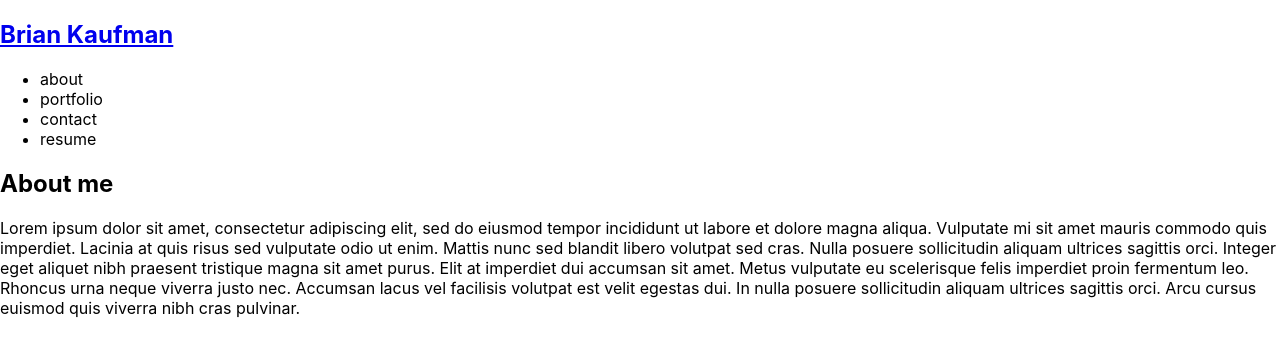
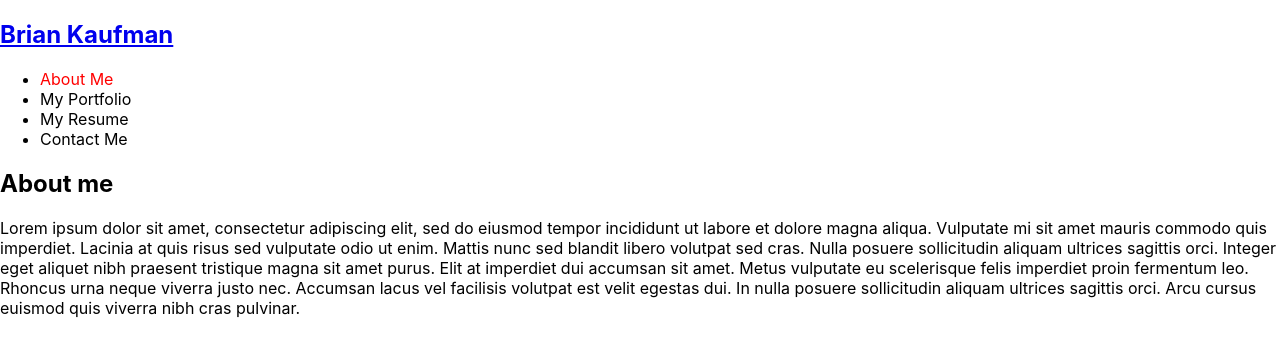
Before and after one commit to bpkaufman4/my-portfolio, a React (Create React App) app: page / in a window 1280 px wide. Shown: the top 356 px of the page. Built offline with nearby package versions, Linux system fonts and the light colour scheme.

Commit message:
different pages render upon nav click, navs show when active

```diff
--- a/src/App.js
+++ b/src/App.js
@@ -1,17 +1,45 @@
-import React from 'react';
-import About from './components/About'
+import React, { useState } from 'react';
 import Nav from './components/Nav'
 import './App.css';
+import About from './components/About';
+import Portfolio from './components/Portfolio';
+import Contact from './components/Contact';
+import Resume from './components/Resume';
 
 function App() {
+  const [contactSelected, setContactSelected] = useState(false);
+  const [resumeSelected, setResumeSelected] = useState(false);
+  const [portfolioSelected, setPortfolioSelected] = useState(false);
+  const [aboutSelected, setAboutSelected] = useState(true);
+
+
+
   return (
     <div>
-      <Nav></Nav>
+      <Nav
+        setAboutSelected={setAboutSelected}
+        setContactSelected={setContactSelected}
+        setPortfolioSelected={setPortfolioSelected}
+        setResumeSelected={setResumeSelected}></Nav>
       <main>
-        <About></About>
+        {contactSelected ? (
+          <Contact></Contact>
+        ) : resumeSelected ? (
+          <Resume></Resume>
+        ) : portfolioSelected ? (
+          <Portfolio></Portfolio>
+        ) : aboutSelected ? (
+          <About></About>
+        ) : (
+          <About></About>
+        )}
       </main>
     </div>
   );
+
+
 }
 
+
+
 export default App;
--- /dev/null
+++ b/src/components/Contact/index.js
@@ -0,0 +1,12 @@
+import React from "react";
+
+function Contact() {
+    return (
+        <section className="my-5">
+            <h1>Contact me</h1>
+            <p>Lorem ipsum dolor sit amet, consectetur adipiscing elit, sed do eiusmod tempor incididunt ut labore et dolore magna aliqua. Vulputate mi sit amet mauris commodo quis imperdiet. Lacinia at quis risus sed vulputate odio ut enim. Mattis nunc sed blandit libero volutpat sed cras. Nulla posuere sollicitudin aliquam ultrices sagittis orci. Integer eget aliquet nibh praesent tristique magna sit amet purus. Elit at imperdiet dui accumsan sit amet. Metus vulputate eu scelerisque felis imperdiet proin fermentum leo. Rhoncus urna neque viverra justo nec. Accumsan lacus vel facilisis volutpat est velit egestas dui. In nulla posuere sollicitudin aliquam ultrices sagittis orci. Arcu cursus euismod quis viverra nibh cras pulvinar.</p>
+        </section>
+    );
+}
+
+export default Contact;
--- a/src/components/Nav/index.js
+++ b/src/components/Nav/index.js
@@ -1,16 +1,61 @@
 import React from "react";
 
-function Nav() {
-    const links = [
-        {name: "about", description: "Information about who I am, where I came from, and what I'm doing now."},
-        {name: "portfolio", description: "Links to web sites and applications that I have worked on."},
-        {name: "contact", description: "A form to fill out to contact me."},
-        {name: "resume", description: "My resume."}
-    ]
+function Nav(props) {
+    const {
+        setAboutSelected,
+        setContactSelected,
+        setPortfolioSelected,
+        setResumeSelected
+    } = props;
 
-    function linkSelected(name) {
-        console.log(`${name} clicked`);
+    var aboutEl = document.getElementById('about');
+    var portfolioEl = document.getElementById('portfolio');
+    var contactEl = document.getElementById('contact');
+    var resumeEl = document.getElementById('resume');
+
+    var activate = function(activeLink) {
+        activeLink.classList.add('active');
+    };
+
+    var inactive = function(link1, link2, link3) {
+        link1.classList.remove('active');
+        link2.classList.remove('active');
+        link3.classList.remove('active');
     }
+
+    const clickContact = function() {
+        setContactSelected(true);
+        setResumeSelected(false);
+        setPortfolioSelected(false);
+        setAboutSelected(false);
+        activate(contactEl);
+        inactive(resumeEl, portfolioEl, aboutEl);
+      }
+      const clickResume = function() {
+        setContactSelected(false);
+        setResumeSelected(true);
+        setPortfolioSelected(false);
+        setAboutSelected(false);
+        activate(resumeEl);
+        inactive(contactEl, portfolioEl, aboutEl);
+      }
+      const clickPortfolio = function() {
+        setContactSelected(false);
+        setResumeSelected(false);
+        setPortfolioSelected(true);
+        setAboutSelected(false);
+        activate(portfolioEl);
+        inactive(resumeEl, contactEl, aboutEl);
+      }
+      const clickAbout = function() {
+        setContactSelected(false);
+        setResumeSelected(false);
+        setPortfolioSelected(false);
+        setAboutSelected(true);
+        activate(aboutEl);
+        inactive(resumeEl, portfolioEl, contactEl);
+      }
+
 
     return (
         <header>
@@ -19,9 +64,10 @@ function Nav() {
             </h2>
             <nav>
                 <ul>
-                    {links.map((link) => (
-                        <li className="nav-link" key={link.name}><span onClick={() => linkSelected(link.name)}>{link.name}</span></li>
-                    ))}
+                    <li><span class={'link active'} id={"about"} onClick={clickAbout}>About Me</span></li>
+                    <li><span class={'link'} id={"portfolio"} onClick={clickPortfolio}>My Portfolio</span></li>
+                    <li><span class={'link'} id={"resume"} onClick={clickResume}>My Resume</span></li>
+                    <li><span class={'link'} id={"contact"} onClick={clickContact}>Contact Me</span></li>
                 </ul>
             </nav>
         </header>
--- /dev/null
+++ b/src/components/Portfolio/index.js
@@ -0,0 +1,12 @@
+import React from "react";
+
+function Portfolio() {
+    return (
+        <section className="my-5">
+            <h1>My portfolio</h1>
+            <p>Lorem ipsum dolor sit amet, consectetur adipiscing elit, sed do eiusmod tempor incididunt ut labore et dolore magna aliqua. Vulputate mi sit amet mauris commodo quis imperdiet. Lacinia at quis risus sed vulputate odio ut enim. Mattis nunc sed blandit libero volutpat sed cras. Nulla posuere sollicitudin aliquam ultrices sagittis orci. Integer eget aliquet nibh praesent tristique magna sit amet purus. Elit at imperdiet dui accumsan sit amet. Metus vulputate eu scelerisque felis imperdiet proin fermentum leo. Rhoncus urna neque viverra justo nec. Accumsan lacus vel facilisis volutpat est velit egestas dui. In nulla posuere sollicitudin aliquam ultrices sagittis orci. Arcu cursus euismod quis viverra nibh cras pulvinar.</p>
+        </section>
+    );
+}
+
+export default Portfolio;
--- /dev/null
+++ b/src/components/Resume/index.js
@@ -0,0 +1,12 @@
+import React from "react";
+
+function Resume() {
+    return (
+        <section className="my-5">
+            <h1>My Resume</h1>
+            <p>Lorem ipsum dolor sit amet, consectetur adipiscing elit, sed do eiusmod tempor incididunt ut labore et dolore magna aliqua. Vulputate mi sit amet mauris commodo quis imperdiet. Lacinia at quis risus sed vulputate odio ut enim. Mattis nunc sed blandit libero volutpat sed cras. Nulla posuere sollicitudin aliquam ultrices sagittis orci. Integer eget aliquet nibh praesent tristique magna sit amet purus. Elit at imperdiet dui accumsan sit amet. Metus vulputate eu scelerisque felis imperdiet proin fermentum leo. Rhoncus urna neque viverra justo nec. Accumsan lacus vel facilisis volutpat est velit egestas dui. In nulla posuere sollicitudin aliquam ultrices sagittis orci. Arcu cursus euismod quis viverra nibh cras pulvinar.</p>
+        </section>
+    );
+}
+
+export default Resume;
--- a/src/index.css
+++ b/src/index.css
@@ -11,3 +11,7 @@ code {
   font-family: source-code-pro, Menlo, Monaco, Consolas, 'Courier New',
     monospace;
 }
+
+.active {
+  color: red;
+}
```
Also changed, not shown: src/App.css (line endings or trailing spaces).
